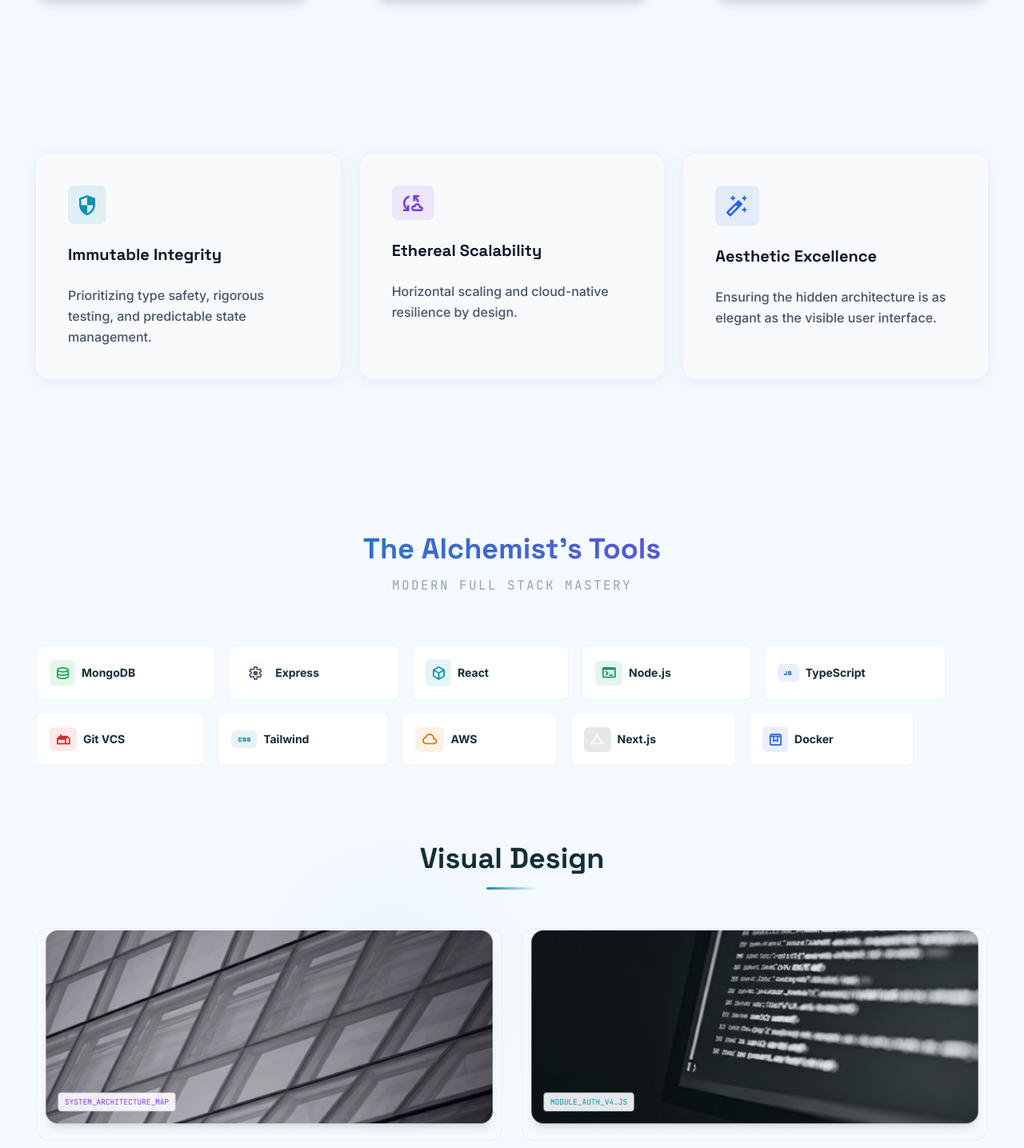
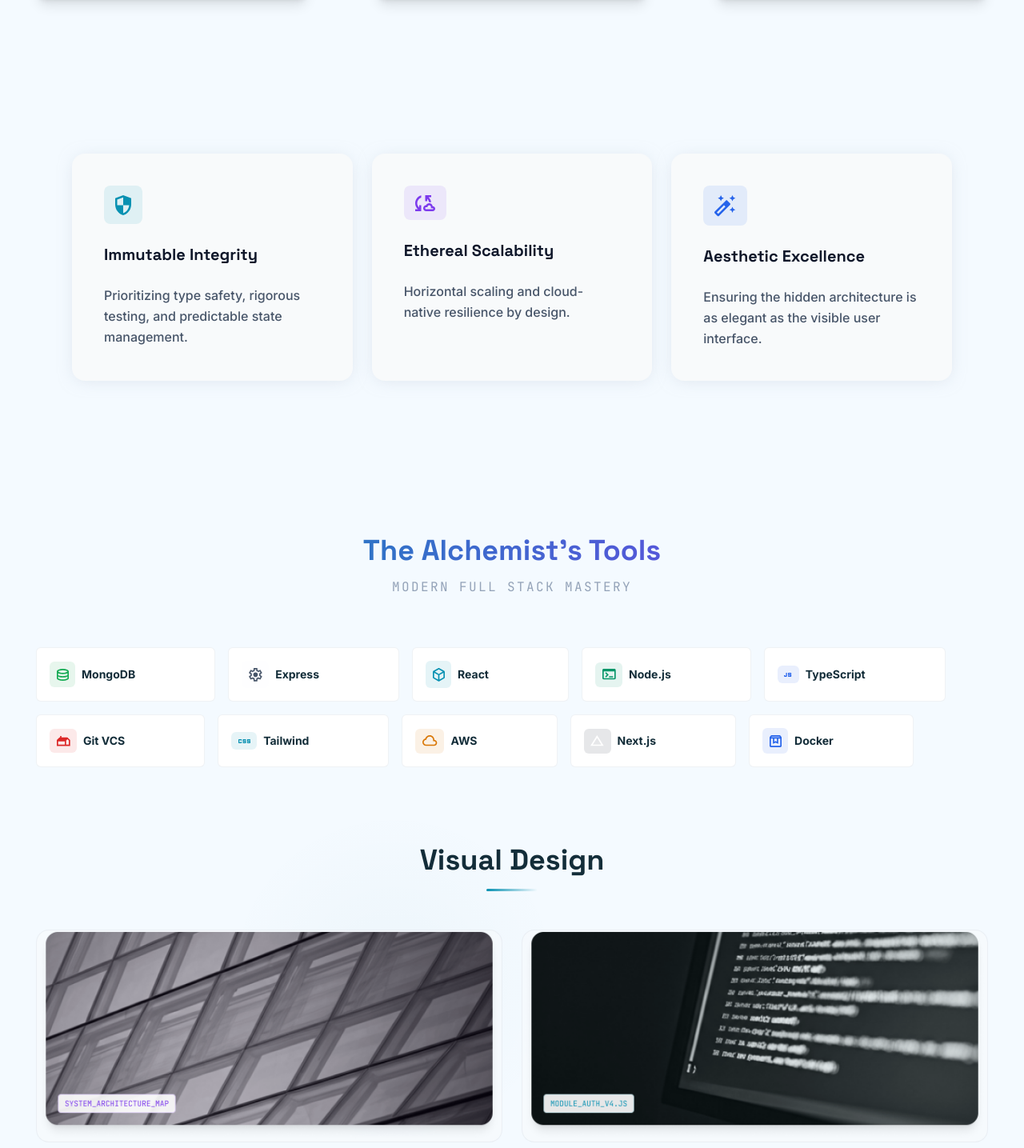
Before and after one commit to Debos602/new-portfolio, a React (Vite) app: page /about in a window 1280 px wide. Shown: the part 1035-2470 px from the top of the page at 80% size. Built offline with nearby package versions, Linux system fonts and the light colour scheme; the HTML template or start-up script is replaced by a standard one; a web font is replaced by a local one.

Commit message:
added about page responsive

```diff
--- a/src/pages/about/About.tsx
+++ b/src/pages/about/About.tsx
@@ -150,7 +150,8 @@ const About = () => {
   return (
     <section ref={sectionRef} className="relative overflow-hidden bg-[#F4FAFF]" >
 
-      {/* ── Gradients ── */}
+   <div className="container mx-auto">
+       {/* ── Gradients ── */}
       <div
         className="absolute top-0 right-[200px] z-0 h-[600px] w-[600px] rounded-full pointer-events-none"
         style={{ background: "radial-gradient(circle, rgba(0,238,252,0.08) 0%, rgba(0,238,252,0) 50%)" }}
@@ -167,7 +168,7 @@ const About = () => {
       {/* ══════════════════════════════════════
           HERO BLOCK
       ══════════════════════════════════════ */}
-      <div className="container mx-auto px-6 py-24 relative z-10">
+      <div className="py-24 relative z-10">
         <div className="grid grid-cols-1 lg:grid-cols-2 gap-12 items-center">
 
           {/* Left */}
@@ -231,7 +232,7 @@ const About = () => {
       {/* ══════════════════════════════════════
           TIMELINE
       ══════════════════════════════════════ */}
-      <div className="container mx-auto px-6 pb-24 relative z-10">
+      <div className="pb-24 relative z-10">
         <h2 className="text-3xl md:text-4xl font-heading font-bold text-foreground mb-4">
           Evolutionary Path
         </h2>
@@ -266,7 +267,7 @@ const About = () => {
       {/* ══════════════════════════════════════
           VALUES
       ══════════════════════════════════════ */}
-      <div className="bg-[#F4FAFF] py-24 relative z-10">
+      <div className="py-24 relative z-10">
         <div className="container mx-auto px-6">
           <div ref={valuesRef} className="grid grid-cols-1 md:grid-cols-3 gap-6">
             {values.map((v) => (
@@ -283,7 +284,7 @@ const About = () => {
       {/* ══════════════════════════════════════
           TOOLS
       ══════════════════════════════════════ */}
-      <div className="container mx-auto px-6 py-24 relative z-10">
+      <div className=" py-24 relative z-10">
         <h2 className="text-3xl md:text-4xl font-heading mb-4 font-bold bg-gradient-to-r from-[#0891B2] to-[#7C3AED] bg-clip-text text-transparent text-center">
         The Alchemist's Tools
         </h2>
@@ -307,7 +308,7 @@ const About = () => {
       {/* ══════════════════════════════════════
           SHOWCASE
       ══════════════════════════════════════ */}
-      <div className="container mx-auto px-6 pb-24 relative z-10">
+      <div className="pb-24 relative z-10">
         <div className="text-center mb-12">
           <h2 className="text-3xl md:text-4xl font-heading font-bold text-foreground mb-4">
             Visual Design
@@ -338,6 +339,7 @@ const About = () => {
           </div>
         </div>
       </div>
+   </div>
 
     </section>
   );
```
